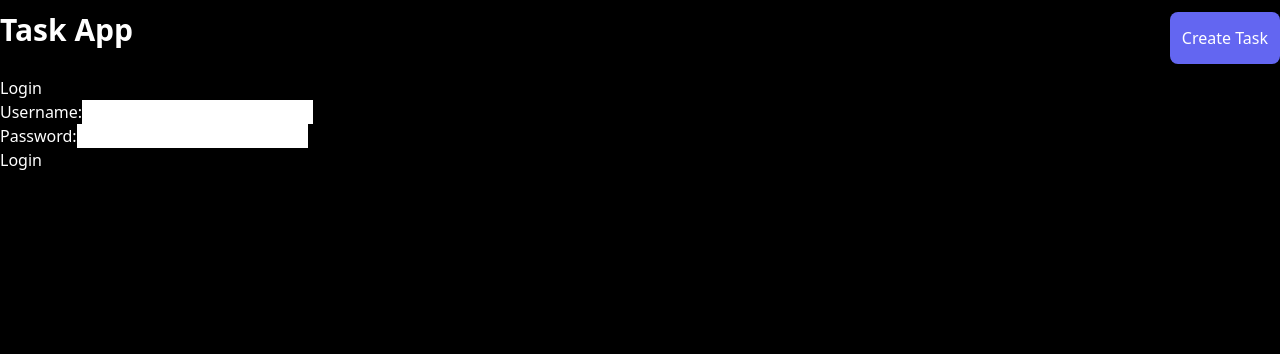
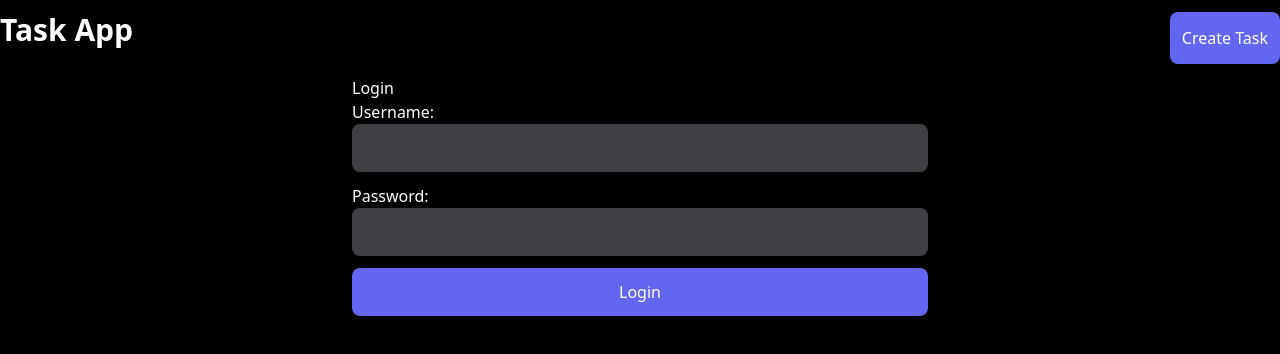
Before and after one commit to luuisHdez/FrontReactVite, a React (Vite) app: page / in a window 1280 px wide. Shown: the top 354 px of the page. Built offline with nearby package versions, Linux system fonts and the light colour scheme.

Commit message:
Update LoginPage.jsx

```diff
--- a/src/pages/LoginPage.jsx
+++ b/src/pages/LoginPage.jsx
@@ -27,7 +27,7 @@ const LoginPage = () => {
     };
 
     return (
-        <div className="login-page">
+        <div className="max-w-xl mx-auto">
             <h1>Login</h1>
             <form onSubmit={handleLogin}>
                 <div>
@@ -38,6 +38,7 @@ const LoginPage = () => {
                         value={credentials.username}
                         onChange={(e) => setCredentials({ ...credentials, username: e.target.value })}
                         required
+                        className="bg-zinc-700 p-3 rounded-lg block w-full mb-3"
                     />
                 </div>
                 <div>
@@ -48,9 +49,10 @@ const LoginPage = () => {
                         value={credentials.password}
                         onChange={(e) => setCredentials({ ...credentials, password: e.target.value })}
                         required
+                        className="bg-zinc-700 p-3 rounded-lg block w-full mb-3"
                     />
                 </div>
-                <button type="submit" disabled={loading}>{loading ? 'Logging in...' : 'Login'}</button>
+                <button className="bg-indigo-500 p-3 rounded-lg block w-full mt-3" type="submit" disabled={loading}>{loading ? 'Logging in...' : 'Login'}</button>
                 {error && <p className="error">{error}</p>}
             </form>
         </div>
```
